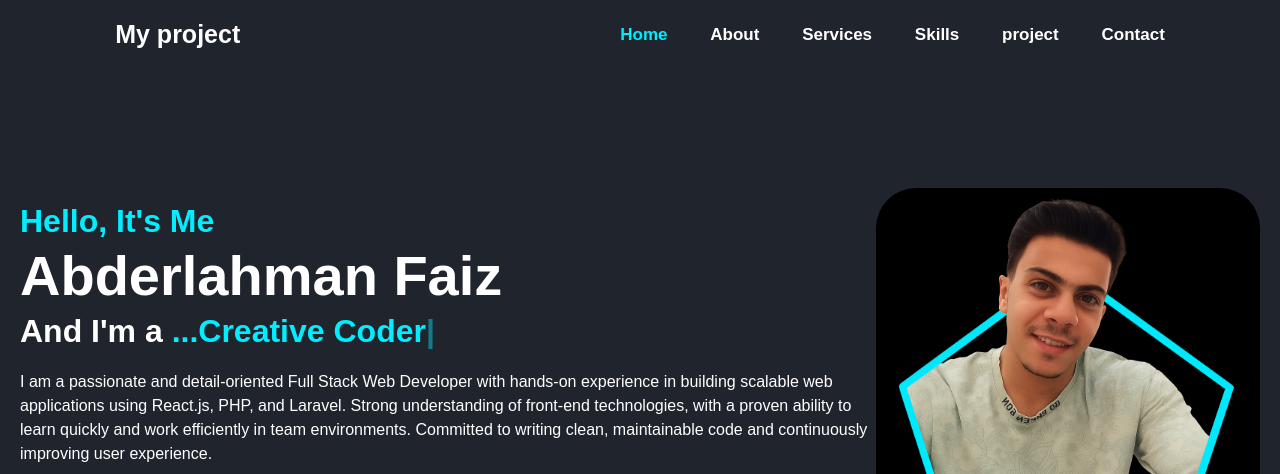
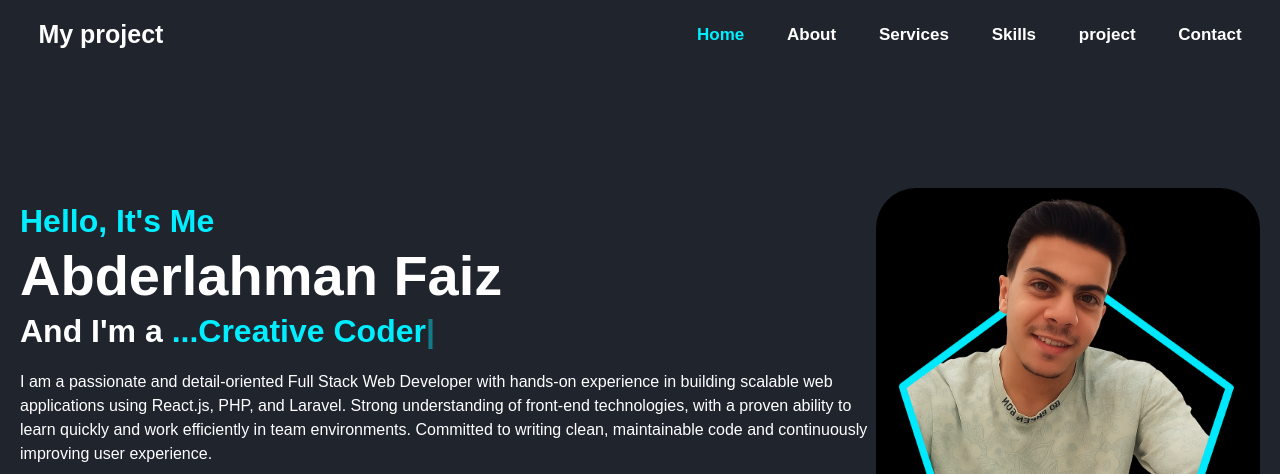
Before and after one commit to 3bdolra7man/MY-PORTFOLIO, a plain HTML site: page index.html in a window 1280 px wide. Shown: the top 474 px of the page. Drawn offline with nearby package versions, Linux system fonts and the light colour scheme.

Commit message:
style.css

```diff
--- a/CSS/style.css
+++ b/CSS/style.css
@@ -13,6 +13,9 @@
     --second-bg-color: #323946;
     --text-color: #fff;
     --main-color: #0ef;
+}
+html, body {
+    overflow-x: hidden;
 }
 html {
     font-size: 62.5%;
@@ -33,12 +36,13 @@ header {
     top: 0;
     left: 0;
     width: 100%;
-    padding: 2rem 9%;
+    padding: 2rem 3%;
     background: var(--bg-color);
     display: flex;
     justify-content: space-between;
     align-items: center;
     z-index: 100;
+    box-sizing: border-box;
 }
 header.sticky {
     border-bottom: .1rem solid rgba(0, 0, 0, .2);
@@ -72,7 +76,7 @@ header a.active{
     display: none !important;
     cursor: pointer;
     z-index: 200;
-    margin-left: auto;
+    margin-left: 0;
 }
 
 /* ================== End header =================== */
```
